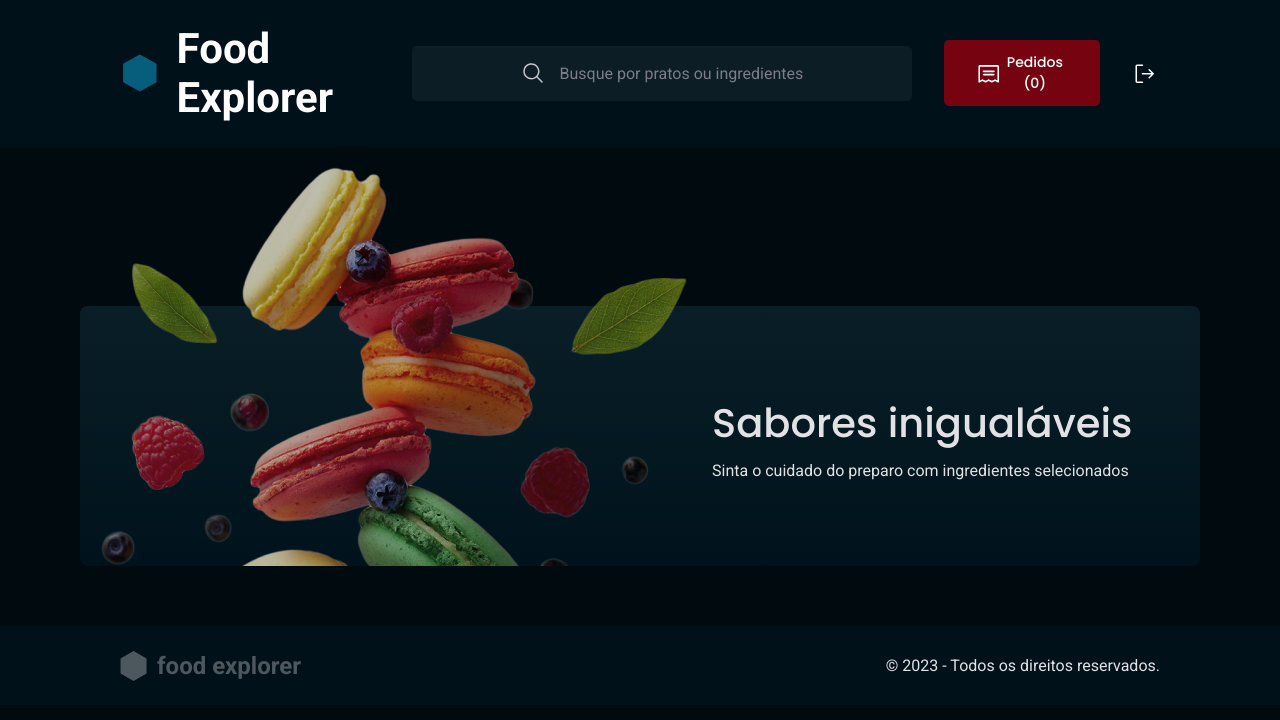
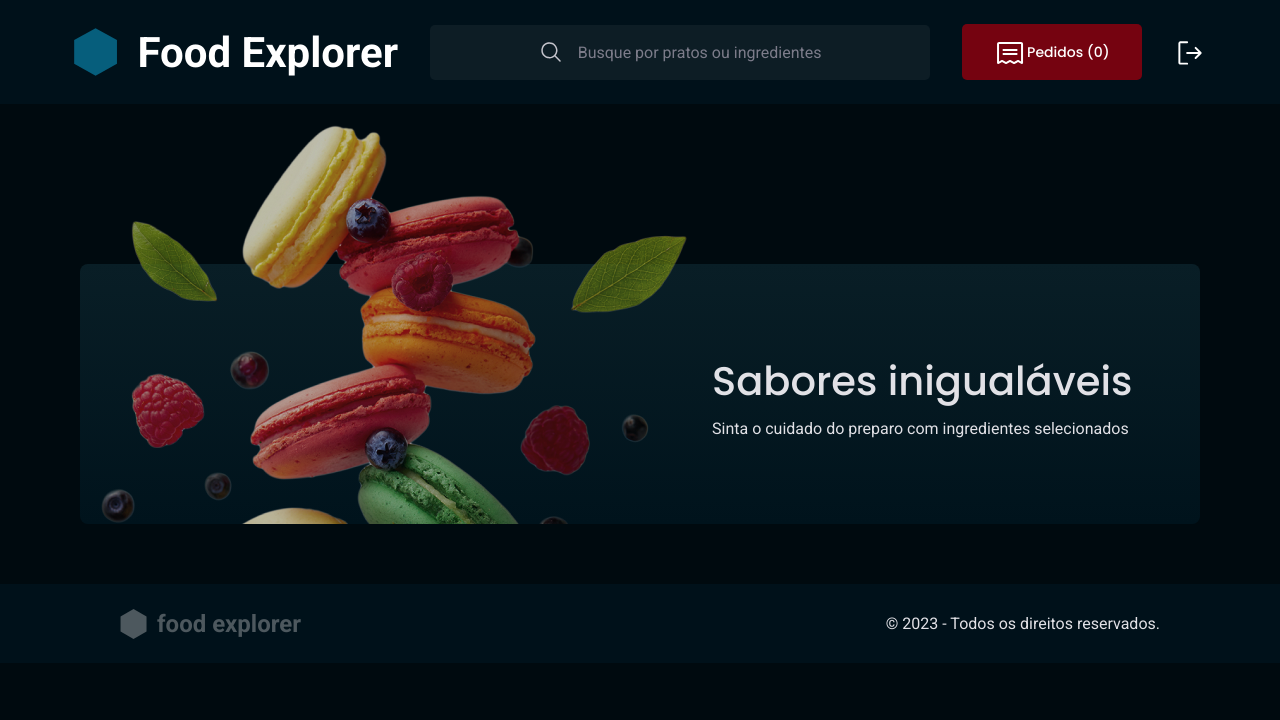
Before and after one commit to gregolly/food-explorer-frontend-challenge, a React (Vite) app: page / in a window 1280 px wide. Shown: the top 720 px of the page. Built offline with nearby package versions, Linux system fonts and the light colour scheme.

Commit message:
style: add container

```diff
--- a/src/components/Header/index.jsx
+++ b/src/components/Header/index.jsx
@@ -21,6 +21,7 @@ export const Header = () => {
 
     return (
         <Container>
+            <div className='container'>
                 <Logo />
                 <SearchContainer>
                     {!hasValueOnSearchInput ? (
@@ -44,6 +45,7 @@ export const Header = () => {
                     </Button>
                 )}
                 <SignOutIcon width={32} height={32} />
+            </div>
         </Container>
     )
 }
--- a/src/components/Header/styles.js
+++ b/src/components/Header/styles.js
@@ -1,12 +1,17 @@
 import styled from 'styled-components'
 
 export const Container = styled.header`
-    display: flex;
-    padding: 24px 123px;
     background-color: ${({ theme }) => theme.DARK[600]};
-    gap: 32px;
-    align-items: center;
-    justify-content: center;
+
+    .container {
+        display: flex;
+        padding: 24px 0;
+        align-items: center;
+        justify-content: center;
+        gap: 32px;
+        width: 1200px;
+        margin: 0 auto;
+    }
 `
 
 export const SearchContainer = styled.div`
```
Lines whose indentation alone changed are shown as unchanged.
